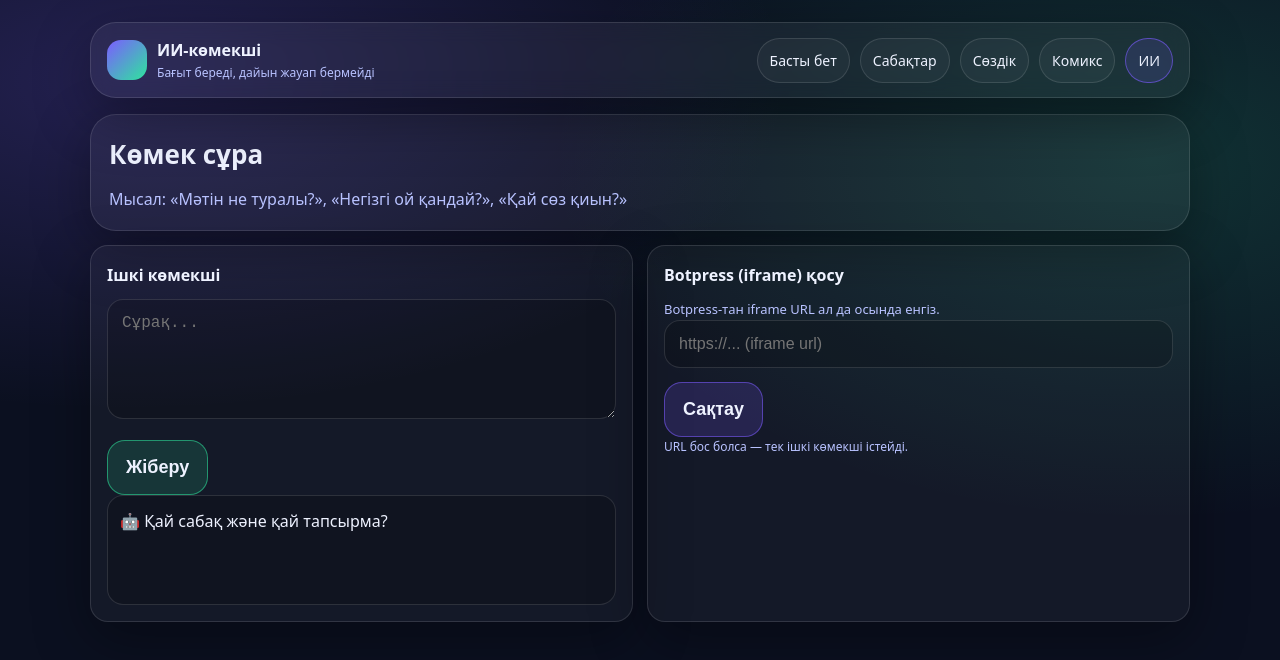
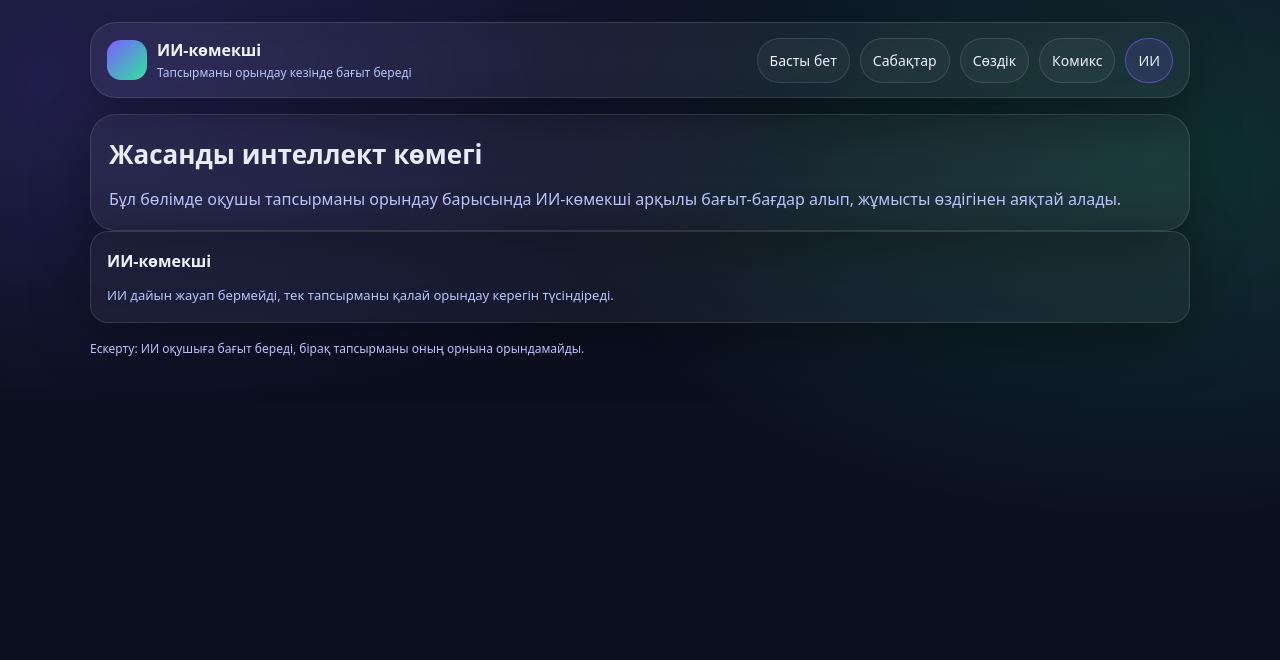
Before and after one commit to iouiouuoity-maker/inclusiveqazaq, a plain HTML site: page assistant.html in a window 1280 px wide. Drawn offline with Linux system fonts and the light colour scheme.

Commit message:
Update assistant.html

```diff
--- a/assistant.html
+++ b/assistant.html
@@ -4,18 +4,22 @@
   <meta charset="utf-8" />
   <meta name="viewport" content="width=device-width, initial-scale=1" />
   <title>ИИ-көмекші</title>
+
+  <!-- Егер ортақ стиль бар болса -->
   <link rel="stylesheet" href="assets/styles.css" />
 </head>
 <body>
+
   <div class="container">
     <nav class="nav">
       <div class="brand">
-        <div class="logo" aria-hidden="true"></div>
+        <div class="logo"></div>
         <div>
           <h1>ИИ-көмекші</h1>
-          <p>Бағыт береді, дайын жауап бермейді</p>
+          <p>Тапсырманы орындау кезінде бағыт береді</p>
         </div>
       </div>
+
       <div class="nav-links">
         <a class="chip" href="index.html">Басты бет</a>
         <a class="chip" href="lessons.html">Сабақтар</a>
@@ -26,37 +30,31 @@
     </nav>
 
     <section class="hero">
-      <h2>Көмек сұра</h2>
-      <p class="ru">Мысал: «Мәтін не туралы?», «Негізгі ой қандай?», «Қай сөз қиын?»</p>
+      <h2>Жасанды интеллект көмегі</h2>
+      <p class="ru">
+        Бұл бөлімде оқушы тапсырманы орындау барысында ИИ-көмекші арқылы
+        бағыт-бағдар алып, жұмысты өздігінен аяқтай алады.
+      </p>
     </section>
 
-    <section class="grid">
-      <div class="card">
-        <h3>Ішкі көмекші</h3>
-        <textarea class="input" id="chatIn" rows="5" placeholder="Сұрақ..."></textarea>
-        <div class="actions">
-          <button class="btn success big" id="askBtn" type="button">Жіберу</button>
-        </div>
-        <div class="out" id="chatOut">🤖 Қай сабақ және қай тапсырма?</div>
+    <section class="card full">
+      <h3>ИИ-көмекші</h3>
+      <p class="smalltxt">
+        ИИ дайын жауап бермейді, тек тапсырманы қалай орындау керегін түсіндіреді.
+      </p>
+
+      <!-- ⬇⬇⬇ ОСЫ ЖЕРДЕ ИИ ШЫҒАДЫ ⬇⬇⬇ -->
+      <script src="https://elfsightcdn.com/platform.js" async></script>
+      <div class="elfsight-app-5f869929-6809-4ce9-a5e5-0c39be8285c4"
+           data-elfsight-app-lazy>
       </div>
+      <!-- ⬆⬆⬆ ИИ БІТТІ ⬆⬆⬆ -->
+    </section>
 
-      <div class="card">
-        <h3>Botpress (iframe) қосу</h3>
-        <p class="smalltxt">Botpress-тан iframe URL ал да осында енгіз.</p>
-        <input class="input" id="embedUrl" placeholder="https://... (iframe url)" />
-        <div class="actions">
-          <button class="btn primary big" id="saveEmbed" type="button">Сақтау</button>
-        </div>
-        <iframe id="embedFrame" loading="lazy"
-          style="width:100%;height:460px;border:1px solid rgba(255,255,255,.12);border-radius:16px;display:none;background:rgba(0,0,0,.15)"></iframe>
-        <p class="footer">URL бос болса — тек ішкі көмекші істейді.</p>
-      </div>
-    </section>
+    <p class="footer">
+      Ескерту: ИИ оқушыға бағыт береді, бірақ тапсырманы оның орнына орындамайды.
+    </p>
   </div>
 
-  <script type="module">
-    import { mountNav, mountAssistantStandalone } from "./assets/app.js";
-    mountNav(); mountAssistantStandalone();
-  </script>
 </body>
 </html>
```
